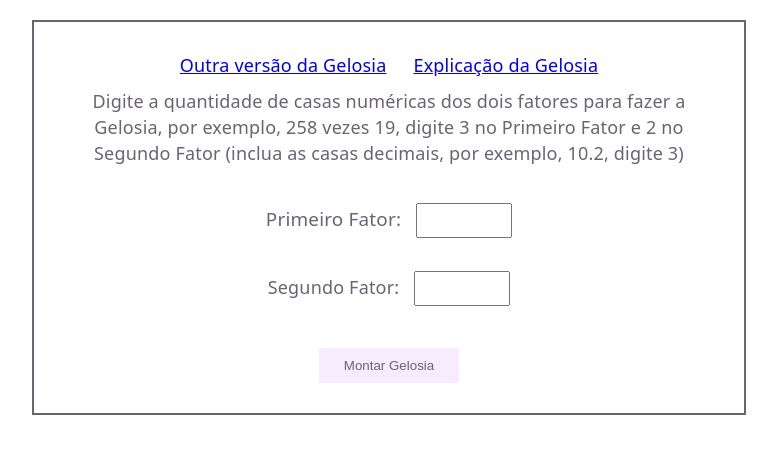
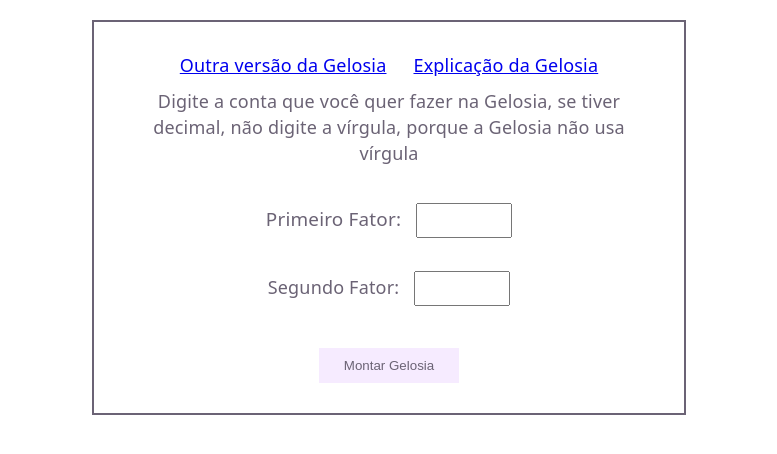
Before and after one commit to jr0samuel/math-jelozia, a React (Vite) app: page /versao-um in a window 1280 px wide. Shown: the top 454 px of the page, without its empty margins (174-951 px from the left). Built offline with nearby package versions, Linux system fonts and the light colour scheme.

Commit message:
trigésimo oitavo commit -- main

```diff
--- a/src/components/app-estilo.css
+++ b/src/components/app-estilo.css
@@ -14,8 +14,8 @@
   margin-bottom: 30px;
   user-select: none;
 }
-.paragrafo-um{ max-width: 650px; }
-.paragrafo-dois{ max-width: 530px; }
+.paragrafo-um{ max-width: 530px; }
+.paragrafo-dois{ max-width: 650px; }
 .f{
   width: 70px;
   margin-left: 15px;
--- a/src/components/app-gelosia.jsx
+++ b/src/components/app-gelosia.jsx
@@ -21,7 +21,7 @@ export function Gelosia ({variant}) {
       }));
     };
     const gerarGrid = () => {
-      if (variant === "um") {
+      if (variant === "dois") {
         const colunas = Number(atual.inputColunas);
         const linhas = Number(atual.inputLinhas);
         if (colunas > 0 && linhas > 0) {
@@ -181,7 +181,7 @@ export function Gelosia ({variant}) {
                 </div>
               </div>
               <p className={`paragrafo paragrafo-${variant}`}>
-                {variant === "um"
+                {variant === "dois"
                 ? `
                 Digite a quantidade de casas numéricas dos dois fatores para fazer a Gelosia, por exemplo, 258 vezes 19, digite 3 no Primeiro Fator e 2 no Segundo Fator
                 \n
@@ -241,7 +241,7 @@ export function Gelosia ({variant}) {
                           valores={atual.valoresCaixas}
                           onChangeCaixa={handleCaixa}
                           travado={atual.travado}
-                          travaBorda={variant === "dois"}
+                          travaBorda={variant === "um"}
                           registrarInput={registrarInput}
                           getInputs={() => Array.from(inputsMapRef.current.values())}
                           btnMontarRef={btnMontarRef}
```
